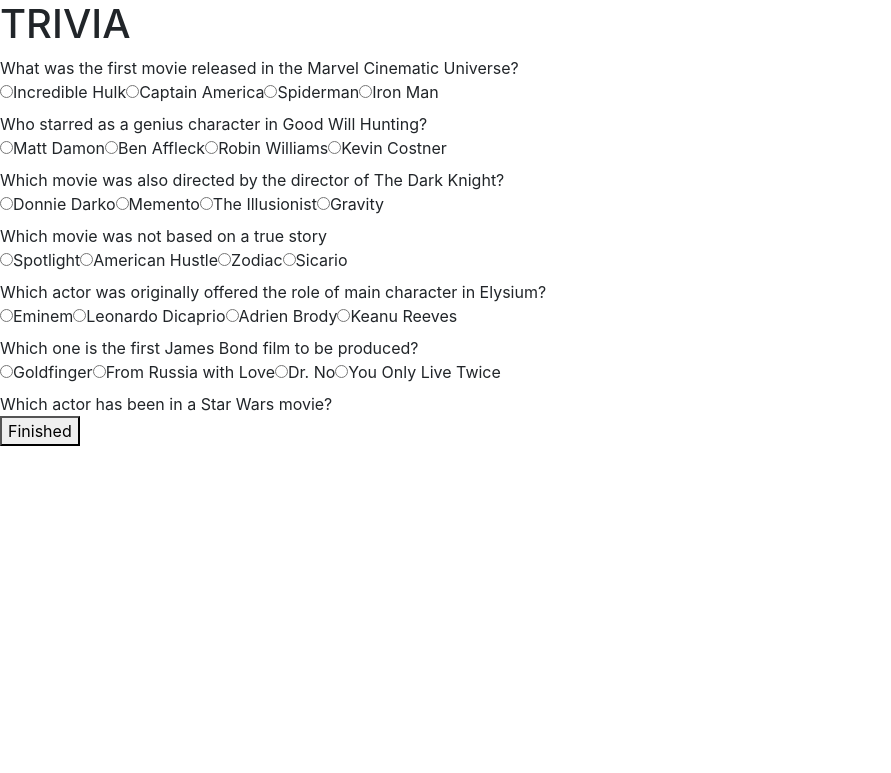
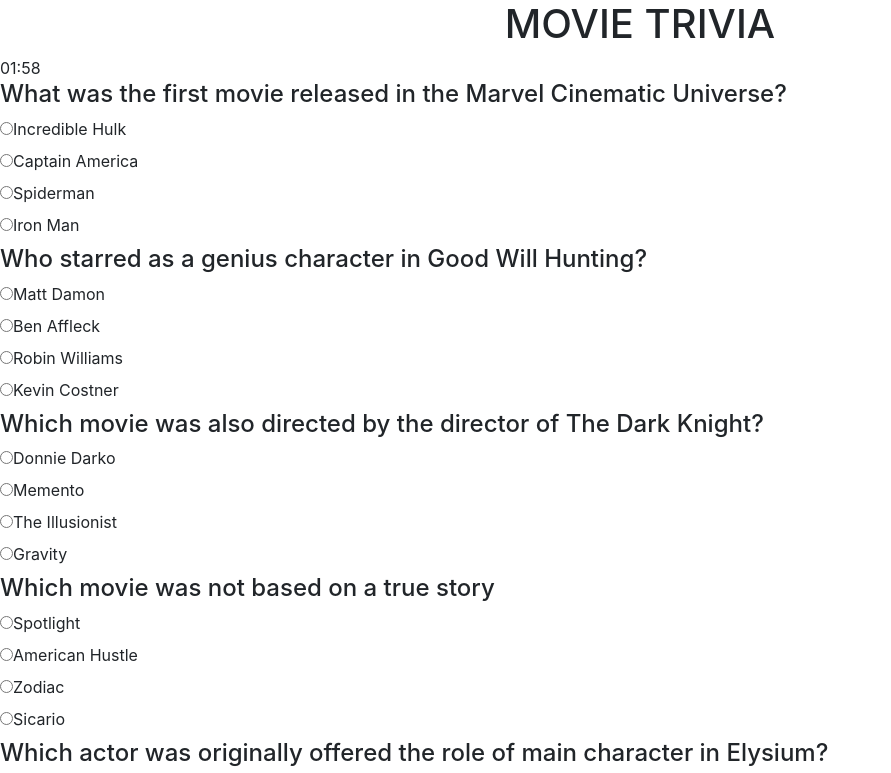
Before and after one commit to kevinlichang/TriviaForm, a plain HTML site: page index.html in a window 1280 px wide. Both pictures are taken after a click on the button "Start". Shown: the top 773 px of the page, without its empty margins (0-891 px from the left). Drawn offline with nearby package versions, Linux system fonts and the light colour scheme.

Commit message:
added timer functionality

```diff
--- a/assets/javascript/app.js
+++ b/assets/javascript/app.js
@@ -9,54 +9,55 @@ $(document).ready(function () {
   function displayQuestions() {
 
     for (var i = 0; i < questionSet.length; i++) {
-      // variables to create div. add text and append to html
+      // variables to create div add text and append to html
       var questionDiv = $("<div>");
-      questionDiv.text(questionSet[i].question);
-      $("#quiz-questions").append(questionDiv);
+
+      var questionText = $("<h4>");
+      questionText.text(questionSet[i].question);
+      questionDiv.append(questionText);
 
       // function to create radio inputs and labels for multiple choice
       // add attribute type=radio, name, and value as the answer.
-      function addInput(data) {
-        var choicesInput = $("<input>");
-        choicesInput
-          .attr({type: "radio", name: i, value: data})
-          .appendTo("#quiz-questions");
 
-        var choicesLabel = $("<label>");
 
-        choicesLabel.text(data);
-        $("#quiz-questions").append(choicesLabel);
+      for (var y = 0; y < questionSet[i].choicesArray.length; y++) {
 
+        var radioDiv = $("<div>");
+
+        var radioInput = $("<input>");
+        radioInput.attr({type: "radio", name: i, value: questionSet[i].choicesArray[y]})
+        var labels = $("<label>");
+        labels.text(questionSet[i].choicesArray[y]);
+
+        radioDiv.append(radioInput, labels);
+        questionDiv.append(radioDiv);
       };
 
-      // Run addInput function to add 4 multiple choices for each question
-      addInput(questionSet[i].choicesArray[0]);
-      addInput(questionSet[i].choicesArray[1]);
-      addInput(questionSet[i].choicesArray[2]);
-      addInput(questionSet[i].choicesArray[3]);
-
+      $("form").append(questionDiv);
     };
-
   };
 
 
+  // function to show questions on *START* button click
+  $("#start-button").click(function () {
 
-  // function to show questions on button start click
-  $("#start-button").click(function () {
     // hide start screen
     $("#start-screen").attr("style", "display: none");
 
     // show #quiz-container
     $("#quiz-container").removeAttr("style");
 
-    // show questions and choices
     displayQuestions();
 
+    // start timer display and set window timer
+    timeReset();
+    timeStart();
+    setWindowTimer();
   });
 
 
+
   // function to check answers and show results
-
   function checkAnswers() {
     //created variables to acquire value of checked radio inputs
     var checkedAnsValues = [
@@ -65,15 +66,9 @@ $(document).ready(function () {
       $('input[name="2"]:checked').val(),
       $('input[name="3"]:checked').val(),
       $('input[name="4"]:checked').val(),
-      $('input[name="5"]:checked').val()
+      $('input[name="5"]:checked').val(),
+      $('input[name="6"]:checked').val()
     ];
-    console.log(checkedAnsValues);
-
-    // if there is unanswered and time remaining
-    if (checkedAnsValues.includes(undefined) === true) {
-      alert("You have not answered all the questions.")
-      return false
-    }
 
 
     // check the checked answer value with the answer in questionSet array
@@ -89,31 +84,31 @@ $(document).ready(function () {
         incorrectCount++;
       };
     };
-    console.log("unanswered: " + unanswered);
-
 
     // hide quiz container and show results
     $("#quiz-container").attr("style", "display: none");
     $("#results-container").removeAttr("style");
 
     // write results to the results div
-
     $("#correctAns").text("Questions you got correct: " + correctCount);
     $("#wrongAns").text("Questions you got wrong: " + incorrectCount);
+
     if (unanswered > 0) {
       $("#unanswered").text("Questions you missed: " + unanswered);
     };
   };
 
 
-  // on click function for finished button to run checkAnswers()
+  // on click function for ** button to run checkAnswers()
   $("#finished-button").click(function() {
     checkAnswers();
+    timeStop();
+    stopWindowTimer();
 
   });
 
-
-  // function to reset
+  ///////////////////////////////////
+  // function to reset the page to start screen
   $("#reset-button").click(function() {
 
     // show start screen and hide results screen
@@ -128,43 +123,53 @@ $(document).ready(function () {
     // remove quiz-questions contents
     $("#quiz-questions").empty();
     timeReset();
-
   });
 
 
 
-  // Need to create timer to display
+  ////////////////// Create timer to display
   // variables for time
-  var timeLeft = 60;
+  var timeLeft = 120;
+  var windowTimer;
+
+  function setWindowTimer() {
+    windowTimer = setTimeout(function() {
+      timeStop();
+      checkAnswers();
+      alert("Times Up");
+    },
+    120000);
+  };
+
+  function stopWindowTimer() {
+    clearTimeout(windowTimer);
+  };
 
   function timeReset() {
-   time = 0;
+   timeLeft = 120;
 
-   $("#show-timer").text("01:00");
+   $("#show-timer").text("02:00");
 
   };
 
   function timeStart() {
     intervalId = setInterval(countdown, 1000);
-  }
+  };
 
   function timeStop() {
 
     console.log("stopping");
     clearInterval(intervalId);
 
-  }
-
-
-
+  };
 
   function countdown() {
 
-    time--;
-    var converted = timeConverter(time);
+    timeLeft--;
+    var converted = timeConverter(timeLeft);
     $("#show-timer").text(converted);
 
-  }
+  };
 
   function timeConverter(t) {
 
@@ -173,16 +178,15 @@ $(document).ready(function () {
 
     if (seconds < 10) {
       seconds = "0" + seconds;
-    }
+    };
 
     if (minutes === 0) {
     minutes = "00";
-    } else if (minutes < 10)
+    } else if (minutes < 10) {
       minutes = "0" + minutes;
-    }
-
+    };
     return minutes + ":" + seconds;
-// }
+  };
 
 
 
--- a/assets/javascript/questionSet.js
+++ b/assets/javascript/questionSet.js
@@ -1,8 +1,9 @@
-var questionSet = [{
-  question: "What was the first movie released in the Marvel Cinematic Universe?",
-  answer: "Iron Man",
-  choicesArray: ["Incredible Hulk", "Captain America", "Spiderman", "Iron Man"]
-}, {
+var questionSet = [
+  {
+    question: "What was the first movie released in the Marvel Cinematic Universe?",
+    answer: "Iron Man",
+    choicesArray: ["Incredible Hulk", "Captain America", "Spiderman", "Iron Man"]
+  }, {
   question: "Who starred as a genius character in Good Will Hunting?",
   answer: "Matt Damon",
   choicesArray: ["Matt Damon", "Ben Affleck", "Robin Williams", "Kevin Costner"]
@@ -23,7 +24,8 @@ var questionSet = [{
   answer: "Dr. No",
   choicesArray: ["Goldfinger", "From Russia with Love", "Dr. No", "You Only Live Twice"]
 }, {
-  question: "Which actor has been in a Star Wars movie?",
-  answer: "Daniel Craig",
-}
+  question: "Which actor has not been in a Star Wars movie?",
+  answer: "Rainn Wilson",
+  choicesArray: ["Daniel Craig", "Rainn Wilson", "Joel Edgerton", "Warwick Davis"]
+},
 ];
--- a/index.html
+++ b/index.html
@@ -10,9 +10,11 @@
 <title>TRIVIA</title>
 </head>
 <body>
-  <header>
-    <h1>TRIVIA</h1>
-  </header>
+  <div class="container">
+    <header class="row justify-content-center">
+      <h1>MOVIE TRIVIA</h1>
+    </header>
+  </div>
 
   <div id="start-screen">
 
@@ -23,7 +25,7 @@
   <div id="quiz-container" style="display: none">
     <div id="show-timer"></div>
 
-    <div id="quiz-questions"></div>
+    <form id="quiz-questions"></form>
 
     <button type="button" id="finished-button">Finished</button>
 
```
